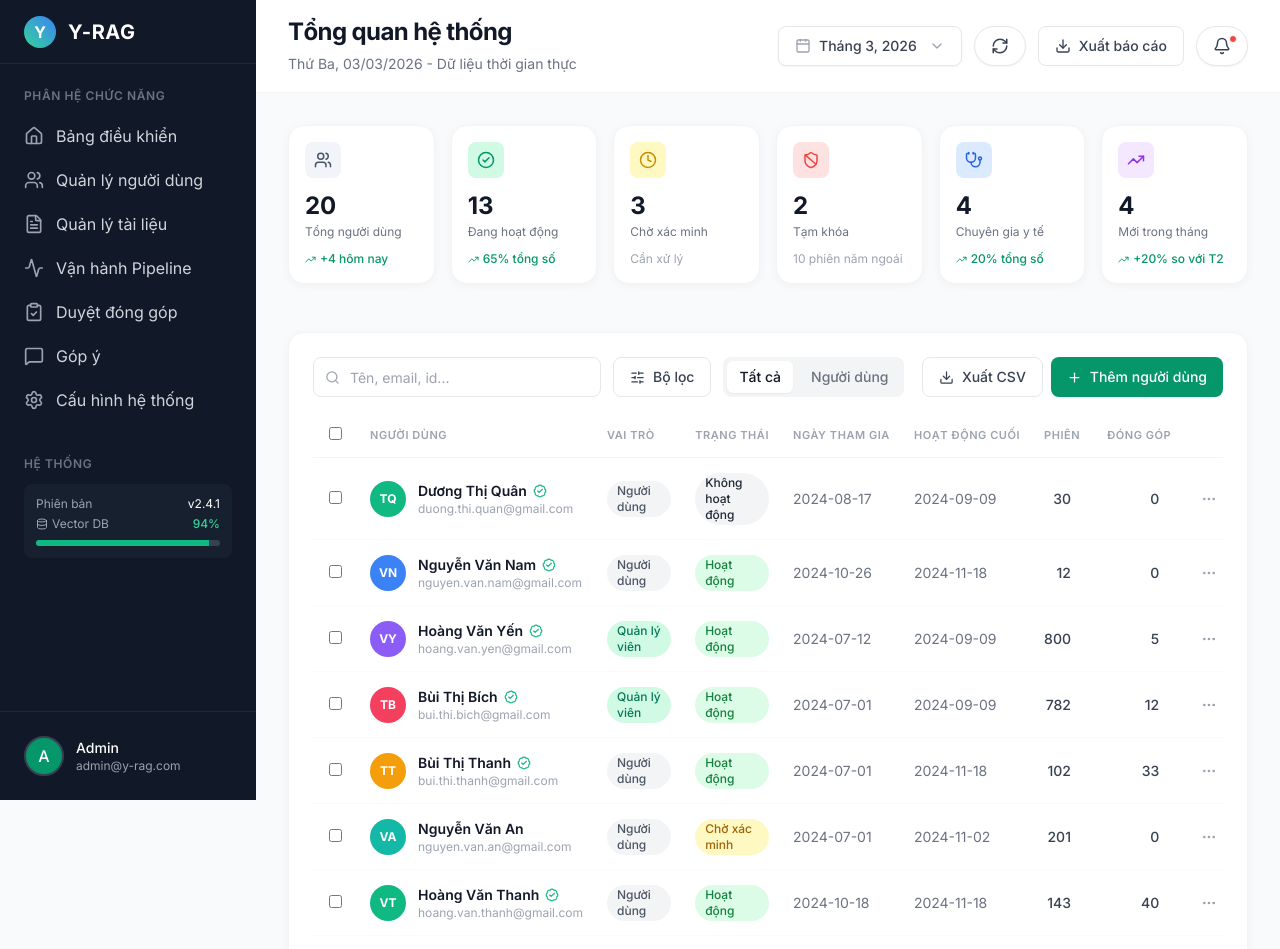
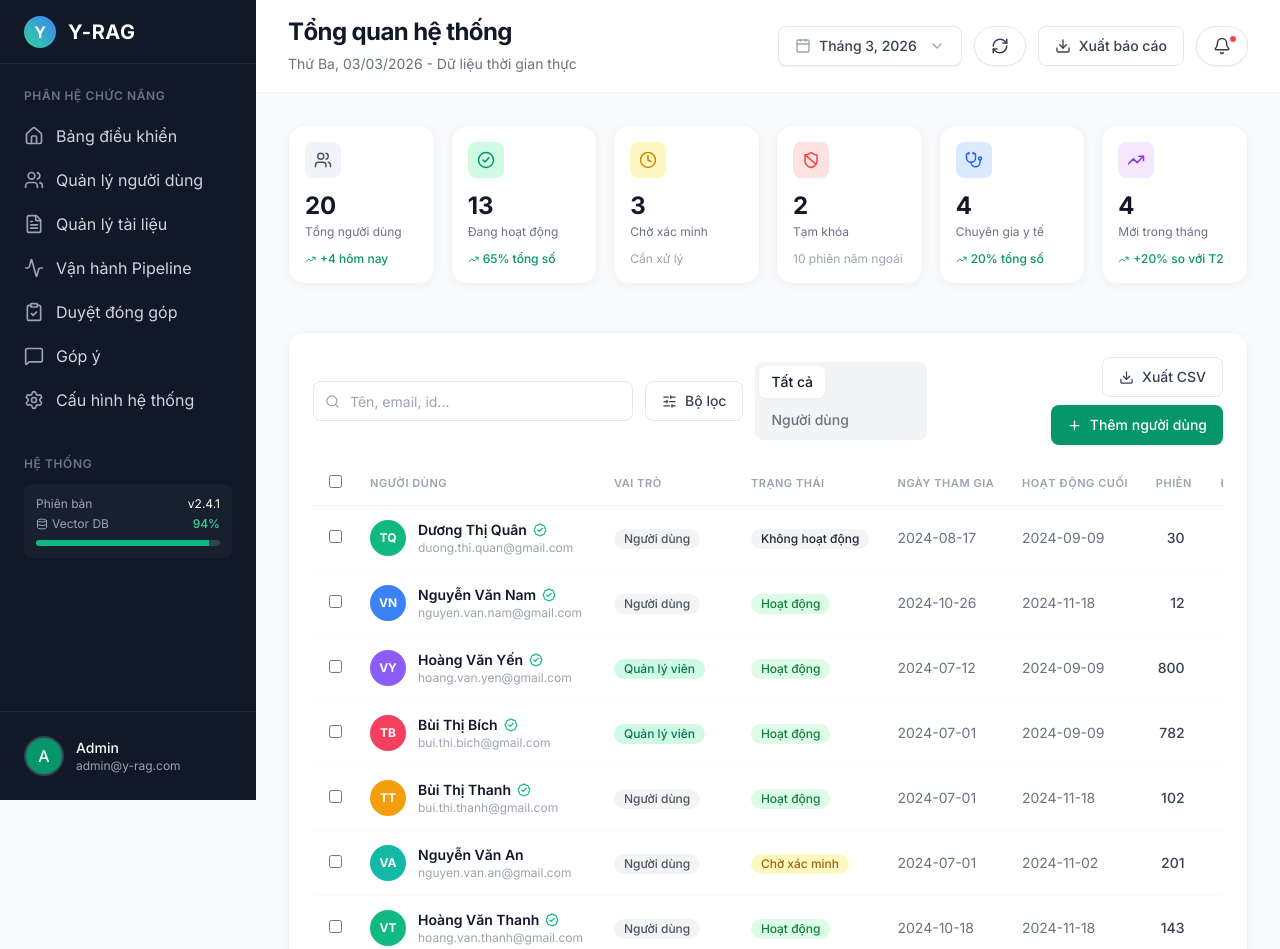
Before and after one commit to Hoang3939/FE_YHCT, a Next.js app: page /admin/users in a window 1280 px wide. Shown: the top 949 px of the page. Built offline with nearby package versions, Linux system fonts and the light colour scheme.

Commit message:
feat(users): make user management layout responsive and pagination accessible

```diff
--- a/src/app/admin/users/UsersPageClient.tsx
+++ b/src/app/admin/users/UsersPageClient.tsx
@@ -59,12 +59,12 @@ const UsersPageClient = () => {
   };
 
   return (
-    <div className="flex flex-col gap-6 max-w-[1600px] mx-auto">
+    <div className="mx-auto flex max-w-[1600px] min-w-0 flex-col gap-6">
       {/* Stats cards */}
       <UserSummaryCards />
 
       {/* Table card */}
-      <Card className="p-6">
+      <Card className="min-w-0 p-4 sm:p-5 lg:p-6">
         <UserTableToolbar
           searchQuery={searchQuery}
           onSearch={handleSearch}
--- a/src/features/users/UserPagination.tsx
+++ b/src/features/users/UserPagination.tsx
@@ -47,6 +47,8 @@ export const UserPagination = ({
               onPageSizeChange(Number(e.target.value));
               onPageChange(1);
             }}
+            title="Chọn số lượng người dùng trên mỗi trang"
+            aria-label="Chọn số lượng người dùng trên mỗi trang"
             className="h-8 px-2 border border-gray-200 rounded-lg text-sm text-gray-700 bg-white focus:outline-none focus:ring-2 focus:ring-emerald-500/30 cursor-pointer"
           >
             {[5, 10, 20, 50].map((s) => (
--- a/src/features/users/UserTable.tsx
+++ b/src/features/users/UserTable.tsx
@@ -100,13 +100,18 @@ export const UserTable = ({ users }: UserTableProps) => {
 
   return (
     <div className="overflow-x-auto">
-      <table className="w-full text-sm border-collapse">
+      <table className="min-w-[1040px] w-full text-sm border-collapse">
         {/* Head */}
         <thead>
           <tr className="border-b border-gray-100">
             {/* Checkbox col */}
             <th className="w-10 py-3 px-4">
-              <input type="checkbox" className="rounded border-gray-300 accent-emerald-500" />
+              <input
+                type="checkbox"
+                aria-label="Chọn tất cả người dùng"
+                title="Chọn tất cả người dùng"
+                className="rounded border-gray-300 accent-emerald-500"
+              />
             </th>
             {headers.map((h) => (
               <th
@@ -128,7 +133,12 @@ export const UserTable = ({ users }: UserTableProps) => {
             >
               {/* Checkbox */}
               <td className="py-3.5 px-4">
-                <input type="checkbox" className="rounded border-gray-300 accent-emerald-500" />
+                <input
+                  type="checkbox"
+                  aria-label={`Chọn người dùng ${user.name}`}
+                  title={`Chọn người dùng ${user.name}`}
+                  className="rounded border-gray-300 accent-emerald-500"
+                />
               </td>
 
               {/* Người dùng */}
@@ -172,7 +182,11 @@ export const UserTable = ({ users }: UserTableProps) => {
 
               {/* Action */}
               <td className="py-3.5 px-3">
-                <button className="p-1.5 rounded-lg hover:bg-gray-100 text-gray-400 hover:text-gray-700 transition-colors">
+                <button
+                  title={`Tác vụ cho ${user.name}`}
+                  aria-label={`Tác vụ cho ${user.name}`}
+                  className="rounded-lg p-1.5 text-gray-400 transition-colors hover:bg-gray-100 hover:text-gray-700"
+                >
                   <MoreHorizontal size={16} />
                 </button>
               </td>
--- a/src/features/users/UserTableToolbar.tsx
+++ b/src/features/users/UserTableToolbar.tsx
@@ -34,9 +34,9 @@ export const UserTableToolbar = ({
   ];
 
   return (
-    <div className="flex flex-col sm:flex-row items-start sm:items-center gap-3 mb-4">
+    <div className="mb-4 flex flex-col gap-3 xl:flex-row xl:items-center">
       {/* Search Input */}
-      <div className="w-full sm:w-72">
+      <div className="w-full xl:max-w-xs">
         <Input
           leftIcon={<Search size={15} />}
           placeholder="Tên, email, id..."
@@ -45,19 +45,20 @@ export const UserTableToolbar = ({
         />
       </div>
 
+      <div className="flex w-full flex-col gap-3 lg:flex-row lg:items-center xl:w-auto xl:flex-1">
         {/* Filter button */}
-      <Button variant="outline" className="gap-2 whitespace-nowrap h-10">
+        <Button variant="outline" className="h-10 gap-2 whitespace-nowrap">
           <SlidersHorizontal size={15} />
           Bộ lọc
         </Button>
 
         {/* Tab Chips */}
-      <div className="flex items-center gap-1.5 bg-gray-100 rounded-lg p-1">
+        <div className="flex w-full flex-wrap items-center gap-1.5 rounded-lg bg-gray-100 p-1 lg:w-auto">
           {tabs.map((tab) => (
             <button
               key={tab.key}
               onClick={() => onTabChange(tab.key)}
-            className={`px-3 py-1.5 text-sm font-medium rounded-md transition-all ${
+              className={`rounded-md px-3 py-1.5 text-sm font-medium transition-all ${
                 activeTab === tab.key
                   ? "bg-white text-gray-900 shadow-sm"
                   : "text-gray-500 hover:text-gray-700"
@@ -69,16 +70,17 @@ export const UserTableToolbar = ({
         </div>
 
         {/* Right actions */}
-      <div className="flex items-center gap-2 ml-auto">
-        <Button variant="outline" className="gap-2 whitespace-nowrap h-10">
+        <div className="flex w-full flex-col gap-2 sm:flex-row sm:flex-wrap lg:ml-auto lg:w-auto lg:justify-end">
+          <Button variant="outline" className="h-10 gap-2 whitespace-nowrap">
             <Download size={15} />
             Xuất CSV
           </Button>
-        <Button className="gap-2 whitespace-nowrap h-10">
+          <Button className="h-10 gap-2 whitespace-nowrap">
             <Plus size={15} />
             Thêm người dùng
           </Button>
         </div>
       </div>
+    </div>
   );
 };
```
Lines whose indentation alone changed are shown as unchanged.
